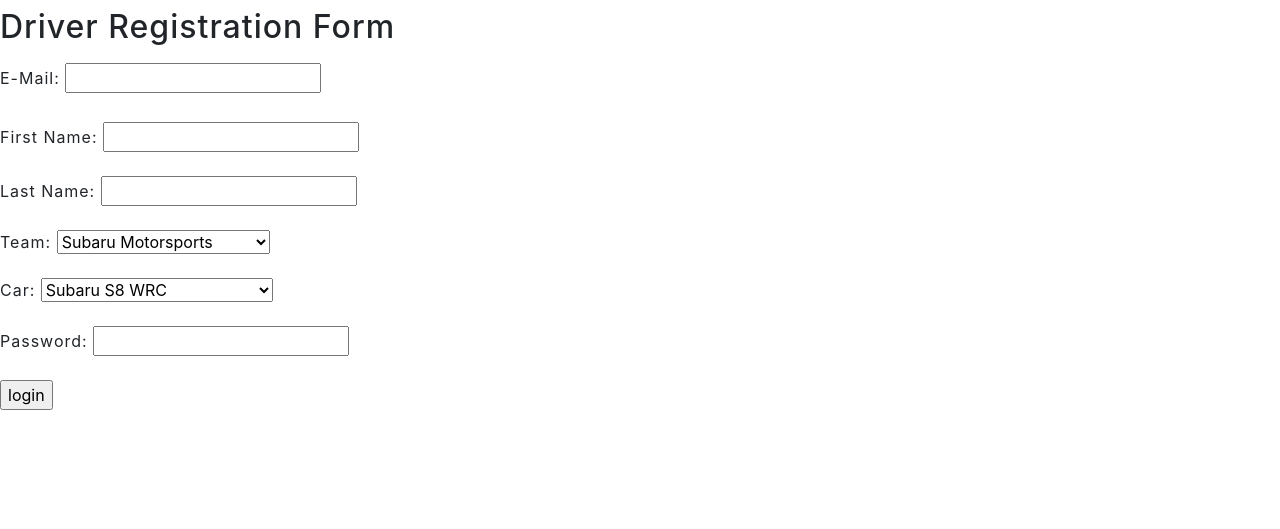
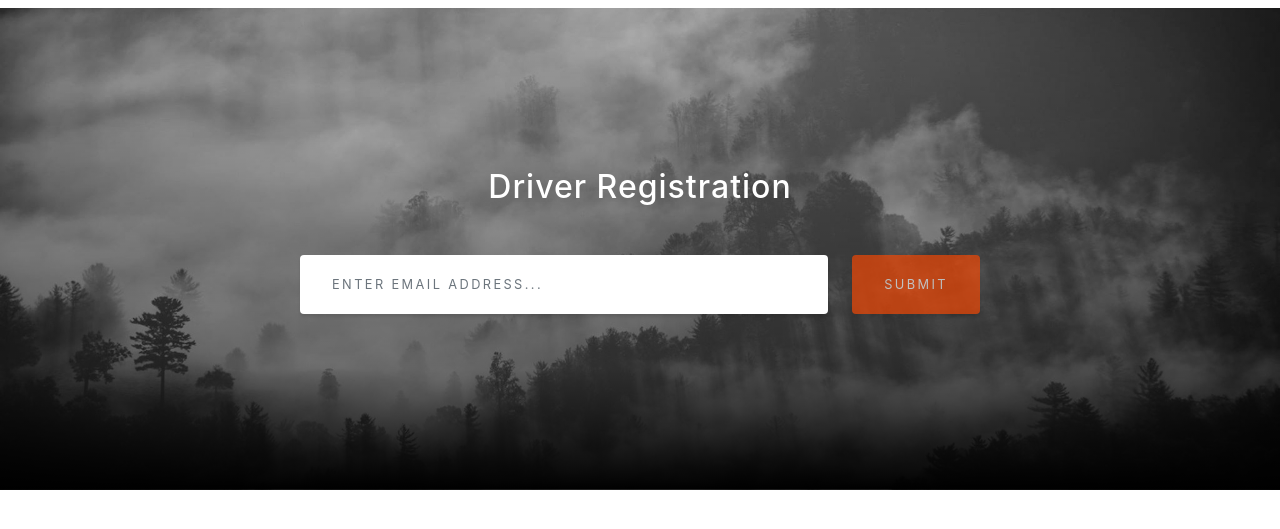
Before and after one commit to DylanSoares/kavalanddylan.ninja, a PHP site: page /RegisterAccount.php in a window 1280 px wide. Shown: the part 38-567 px from the top of the page. Run offline with PHP 8.4, Linux system fonts and the light colour scheme.

Commit message:
Added RegisterAccount.php, added forms. added CreateAccount.php added Stylesheet.css

```diff
--- a/RegisterAccount.php
+++ b/RegisterAccount.php
@@ -7,8 +7,25 @@
     <a href="index.html"><h2>Home</h2></a>
 </header>
 <body>
-<form method="post" action="CreateAccount.php">
-    <fieldset>
+<section class="signup-section" id="signup">
+    <div class="container px-4 px-lg-5">
+        <div class="row gx-4 gx-lg-5">
+            <div class="col-md-10 col-lg-8 mx-auto text-center">
+                <i class="far fa-paper-plane fa-2x mb-2 text-white"></i>
+                <h2 class="text-white mb-5">Driver Registration</h2>
+                <form method="post" id="contactForm" action="CreateAccount.php" class="form-signup">
+                    <!-- Email address input-->
+                    <div class="row input-group-newsletter">
+                        <div class="col"><input class="form-control" type="email" id="email" name="email" maxlength="50" required placeholder="Enter email address..." aria-label="Enter email address..." data-sb-validations="required,email" /></div>
+                        <div class="col-auto"><button class="btn btn-primary disabled" id="submitButton" type="submit">Submit</button></div>
+                    </div>
+                </form>
+            </div>
+        </div>
+    </div>
+</section>
+
+    <!--<fieldset>
         <legend><h2>Driver Registration Form</h2></legend>
         <label class="form-label" for="email">E-Mail:</label>
         <input type="email" id="email" name="email" maxlength="50" required/>
@@ -65,6 +82,6 @@
         <br><br>
         <p><input type="submit" name="submit" value="login"/></p>
     </fieldset>
-</form>
+</form>-->
 </body>
 </html>
```
